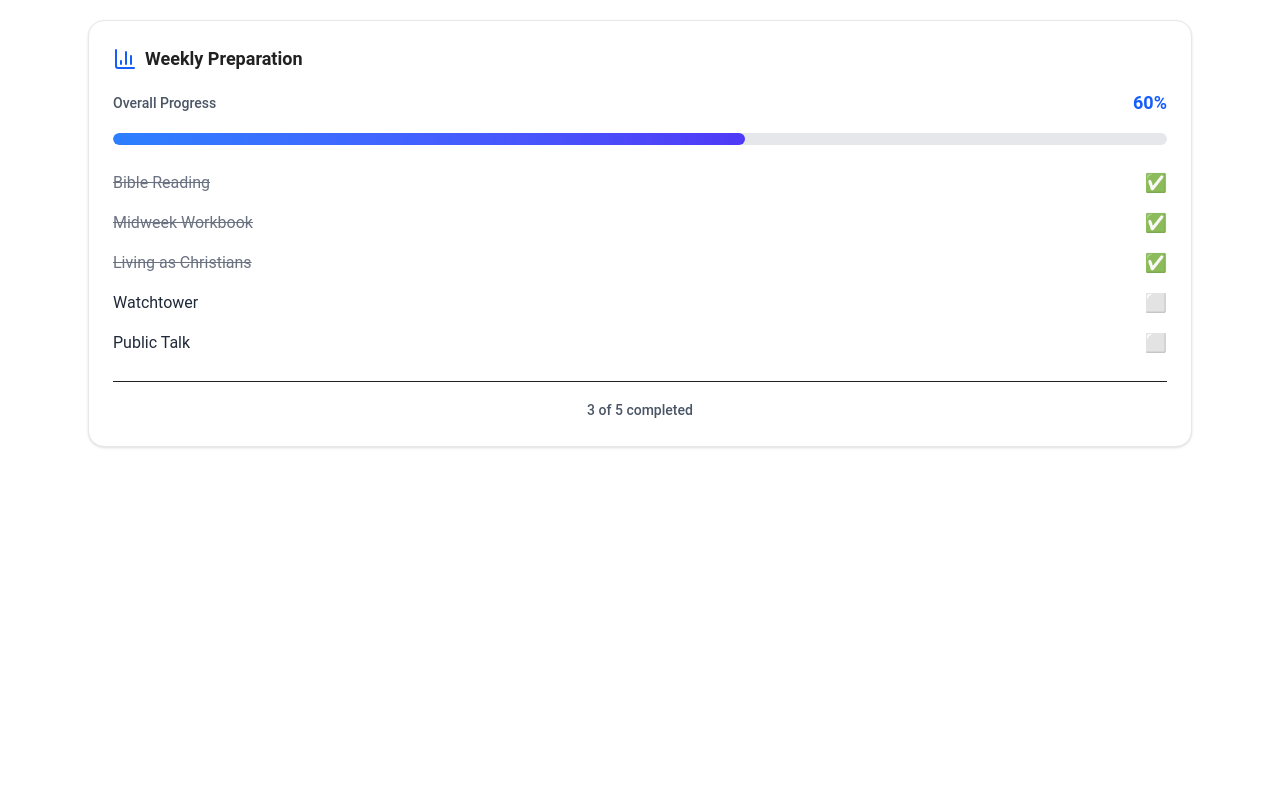
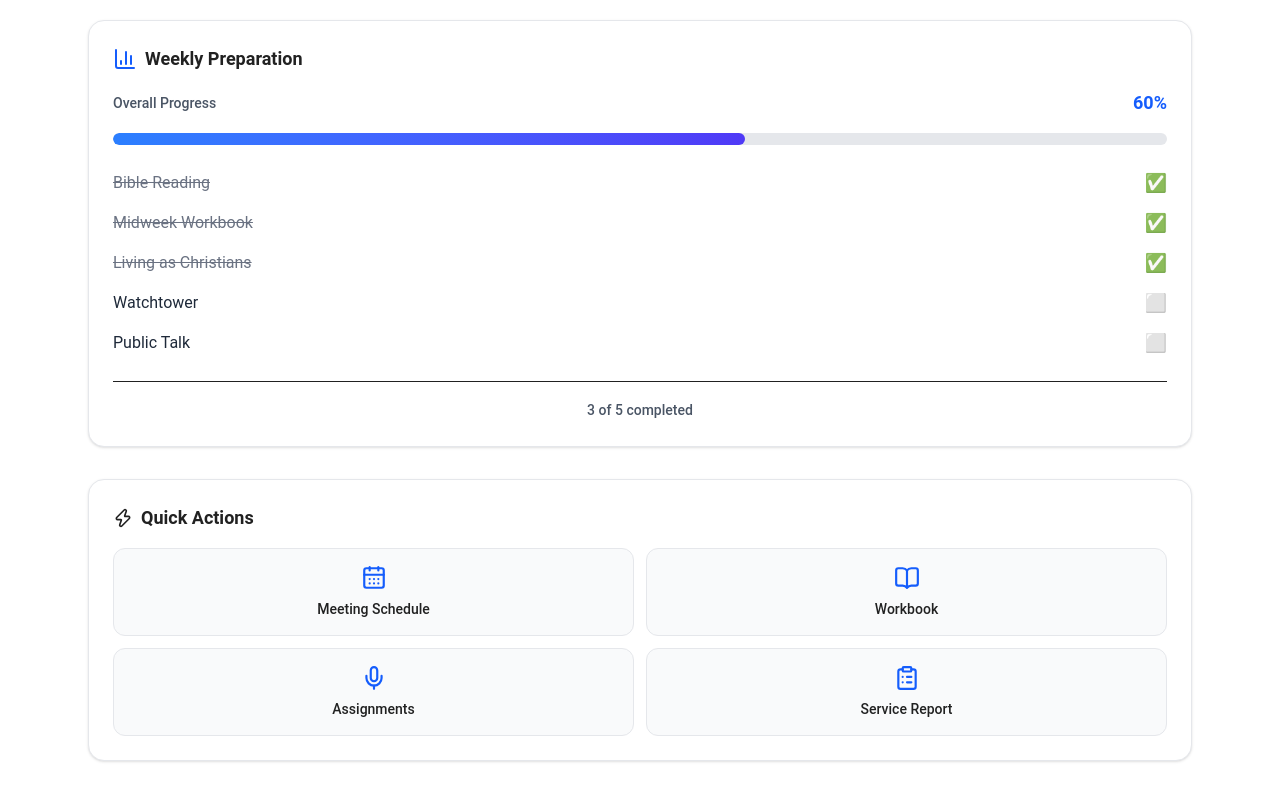
Before and after one commit to kadamsandesh28-star/jw-meeting-companion, a React (Vite) app: page / in a window 1280 px wide. Shown: the part 428-1228 px from the top of the page. Before the commit the page ends 923 px from the top, so only its background shows below. Built offline with nearby package versions, Linux system fonts and the light colour scheme.

Commit message:
Add Quick Actions dashboard card

```diff
--- /dev/null
+++ b/src/Components/dashboard/QuickActionsCard.tsx
@@ -0,0 +1,66 @@
+import {
+  CalendarDays,
+  BookOpen,
+  Mic,
+  ClipboardList,
+  Zap,
+} from "lucide-react";
+import Card from "../ui/Card";
+
+const actions = [
+  {
+    label: "Meeting Schedule",
+    icon: CalendarDays,
+  },
+  {
+    label: "Workbook",
+    icon: BookOpen,
+  },
+  {
+    label: "Assignments",
+    icon: Mic,
+  },
+  {
+    label: "Service Report",
+    icon: ClipboardList,
+  },
+];
+
+export default function QuickActionsCard() {
+  return (
+    <Card title="Quick Actions" icon={<Zap size={20} />}>
+      <div className="grid grid-cols-2 gap-3">
+        {actions.map((action) => {
+          const Icon = action.icon;
+
+          return (
+            <button
+              key={action.label}
+              className="
+                flex flex-col items-center justify-center
+                rounded-xl
+                border
+                border-gray-200
+                bg-gray-50
+                p-4
+                transition-all
+                hover:bg-blue-50
+                hover:shadow-md
+                dark:border-gray-700
+                dark:bg-gray-800
+                dark:hover:bg-gray-700
+              "
+              onClick={() => alert(`${action.label} coming soon!`)}
+            >
+              <Icon className="mb-2 text-blue-600" size={26} />
+
+              <span className="text-sm font-medium text-center">
+                {action.label}
+              </span>
+            </button>
+          );
+        })}
+      </div>
+    </Card>
+  );
+}
--- a/src/pages/home/Home.tsx
+++ b/src/pages/home/Home.tsx
@@ -2,6 +2,7 @@ import GreetingCard from "../../components/dashboard/GreetingCard";
 import NextMeetingCard from "../../components/dashboard/NextMeetingCard";
 import ReminderCard from "../../components/dashboard/ReminderCard";
 import WeeklyProgressCard from "../../components/dashboard/WeeklyProgressCard";
+import QuickActionsCard from "../../components/dashboard/QuickActionsCard";
 
 import { dashboardData } from "../../data/mockDashboard";
 
@@ -23,6 +24,7 @@ export default function Home() {
 
       {/* Weekly Progress */}
       <WeeklyProgressCard progress={dashboardData.progress} />
+      <QuickActionsCard />
     </div>
   );
 }
```
